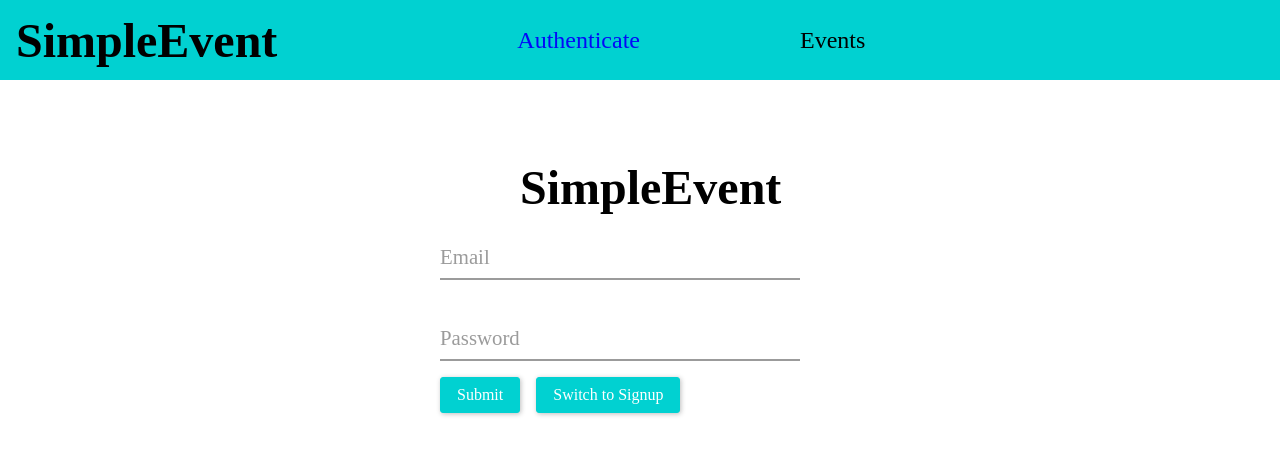
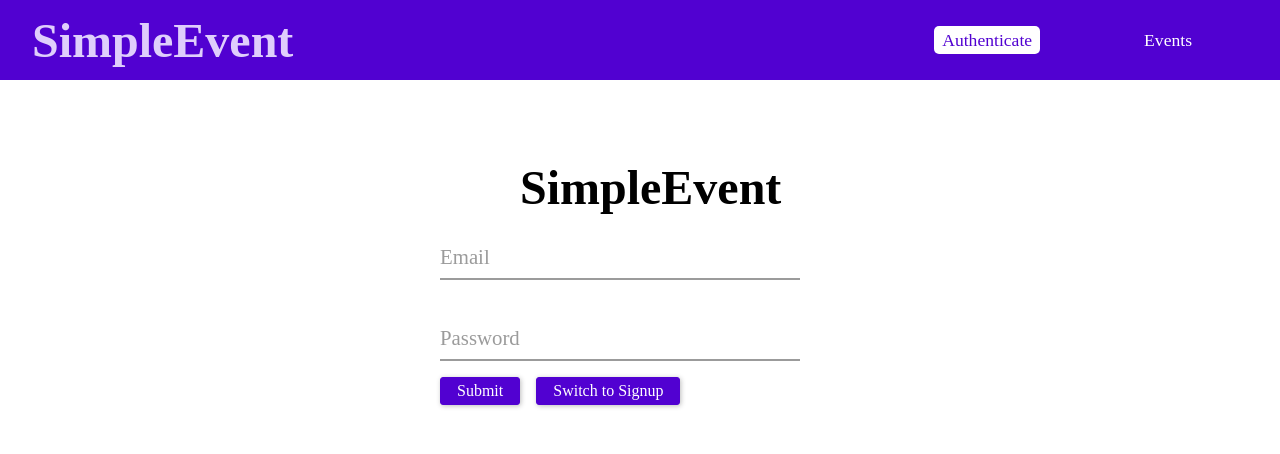
Before and after one commit to Yeaseen/EventBooking_SPA_MERNG, a React (Create React App) app in the folder frontend-react/: page /auth in a window 1280 px wide. Shown: the top 454 px of the page. Built offline with nearby package versions, Linux system fonts and the light colour scheme; a web font is replaced by a local one.

Commit message:
bug in Auth.tsx: reply from server

```diff
--- a/frontend-react/src/App.tsx
+++ b/frontend-react/src/App.tsx
@@ -1,42 +1,33 @@
 import React, { useEffect, useState } from 'react'
 
 import { BrowserRouter, Route, Switch, Redirect } from 'react-router-dom'
+
 import './App.css'
 import AuthPage from './components/screens/Auth'
 import BookingsPage from './components/screens/Bookings'
 import EventsPage from './components/screens/Events'
 import MainNavigation from './components/Navigation/MainNavber'
-
+import Swal from 'sweetalert2'
 import AuthContext from './context/auth-context'
 
 const Routing = (props: { token: null | string }) => {
-  useEffect(() => {}, [])
-
   return (
     <Switch>
-      {!props.token && <Redirect from="/" to="/auth" exact />}
       {props.token && <Redirect from="/" to="/events" exact />}
       {props.token && <Redirect from="/auth" to="/events" exact />}
 
-      {!props.token && (
-        <Route exact path="/auth">
-          <AuthPage />
-        </Route>
-      )}
-      <Route exact path="/events">
-        <EventsPage />
-      </Route>
+      {!props.token && <Route exact path="/auth" component={AuthPage} />}
 
-      {props.token && (
-        <Route exact path="/bookings">
-          <BookingsPage />
-        </Route>
-      )}
+      <Route exact path="/events" component={EventsPage} />
+      {props.token && <Route exact path="/bookings" component={BookingsPage} />}
+
+      {!props.token && <Redirect to="/auth" exact />}
     </Switch>
   )
 }
 
 function App() {
+  //const history = useHistory()
   const [token, setToken] = useState<null | string>(null)
   const [userId, setUserId] = useState<null | string>(null)
 
@@ -49,6 +40,7 @@ function App() {
     setToken(null)
     setUserId(null)
   }
+
   return (
     <BrowserRouter>
       <AuthContext.Provider
--- a/frontend-react/src/components/Navigation/MainNavber.js
+++ b/frontend-react/src/components/Navigation/MainNavber.js
@@ -22,9 +22,14 @@ const mainNavigation = (props) => (
                 <NavLink to="/events">Events</NavLink>
               </li>
               {context.token && (
-                <li>
-                  <NavLink to="/bookings">Bookings</NavLink>
-                </li>
+                <React.Fragment>
+                  <li>
+                    <NavLink to="/bookings">Bookings</NavLink>
+                  </li>
+                  <li>
+                    <button onClick={context.logout}>Logout</button>
+                  </li>
+                </React.Fragment>
               )}
             </ul>
           </nav>
--- a/frontend-react/src/components/Navigation/MainNavigation.css
+++ b/frontend-react/src/components/Navigation/MainNavigation.css
@@ -6,20 +6,23 @@
   top: 0;
   width: 100%;
   height: 5rem;
-  background: #01d1d1;
-  padding: 0 1rem;
+  background: #5101d1;
+  padding: 0 2rem;
   display: flex;
   align-items: center;
+  justify-content: space-between;
+  box-sizing: border-box;
 }
 
 .main-navigation__logo h2 {
   margin: 0;
   font-size: 3rem;
   font-family: 'Grand Hotel', cursive;
+  color: #dfcefc;
 }
 
 .main-navigation__items {
-  margin-left: 10rem;
+  margin-left: 1.5rem;
 }
 
 .main-navigation__items ul {
@@ -27,21 +30,34 @@
   list-style: none;
   padding: 0;
   margin: 0;
+  align-items: center;
 }
 
 .main-navigation__items li {
-  padding: 0rem 4rem;
+  padding: 0rem 2rem;
   margin: 0 1rem;
-  font-size: 1.5rem;
+  font-size: 1.1rem;
 }
 
-.main-navigation__items a {
+.main-navigation__items a,
+.main-navigation__items button {
   text-decoration: none;
-  color: #000;
+  color: white;
+  padding: 0.25rem 0.5rem;
+  border: none;
+  font: inherit;
+  background: transparent;
+  cursor: pointer;
+  vertical-align: middle;
+  margin: 0;
 }
 
 .main-navigation__items a:hover,
 .main-navigation__items a:active,
-.main-navigation__items a.active {
-  color: #0408f7;
+.main-navigation__items a.active,
+.main-navigation__items button:hover,
+.main-navigation__items button:active {
+  background: #ffffff;
+  color: #5101d1;
+  border-radius: 5px;
 }
--- a/frontend-react/src/components/screens/Auth.css
+++ b/frontend-react/src/components/screens/Auth.css
@@ -75,11 +75,11 @@
 }
 
 .form-actions button {
-  background: #01d1d1;
+  background: #5101d1;
   font: inherit;
-  border: 1px solid #01d1d1;
+  border: 1px solid #5101d1;
   border-radius: 3px;
-  padding: 0.5rem 1rem;
+  padding: 0.25rem 1rem;
   margin-right: 1rem;
   box-shadow: 1px 1px 5px rgba(0, 0, 0, 0.26);
   color: white;
@@ -88,6 +88,6 @@
 
 .form-actions button:hover,
 .form-actions button:active {
-  background: #01a7a7;
+  background: #5101d1;
   border-color: #01a7a7;
 }
--- a/frontend-react/src/components/screens/Auth.tsx
+++ b/frontend-react/src/components/screens/Auth.tsx
@@ -77,15 +77,34 @@ const AuthPage = () => {
     })
       .then((res) => res.json())
       .then((resData) => {
+        if (resData.errors) {
+          console.log(resData.errors[0].message)
+          Swal.fire({
+            icon: 'error',
+            title: 'Oops...',
+            text: resData.errors[0].message
+          })
+          return
+        } else {
           console.log(resData)
-        //console.log(data.errors[0].message)
-
           if (resData.data.login.token) {
             contextType.login(
               resData.data.login.token,
               resData.data.login.userId,
               resData.data.login.tokenExpiration
             )
+
+            Swal.fire({
+              position: 'top-end',
+              icon: 'success',
+              title: isLogin
+                ? 'Logged in Successfully'
+                : 'Singed up Successfully',
+              showConfirmButton: false,
+              timer: 1200
+            })
+            return
+          }
         }
       })
       .catch((err) => {
```
Also changed, not shown: 1 other file (tests, documents, lock files or other folders). Lines whose indentation alone changed are shown as unchanged.
